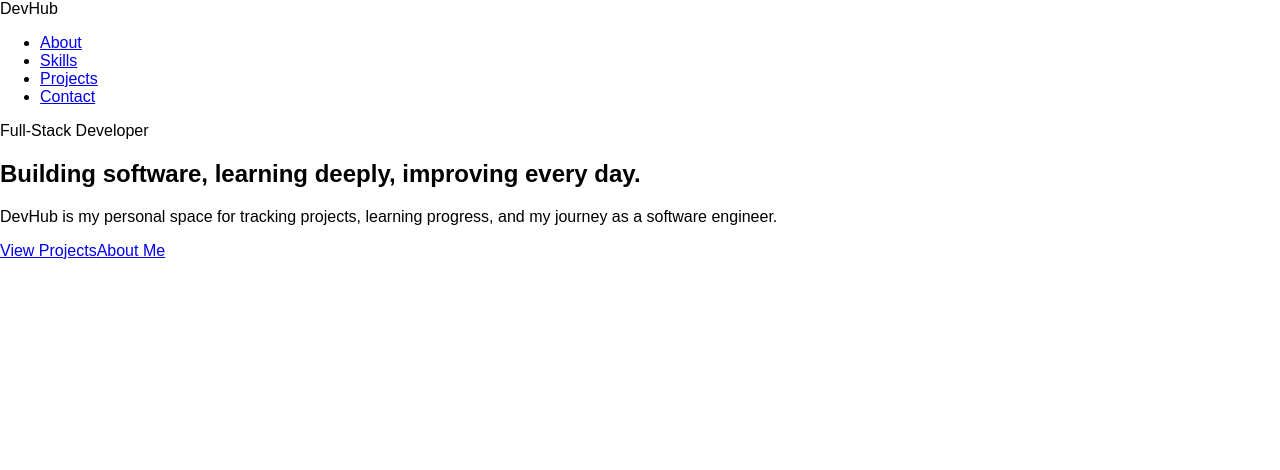
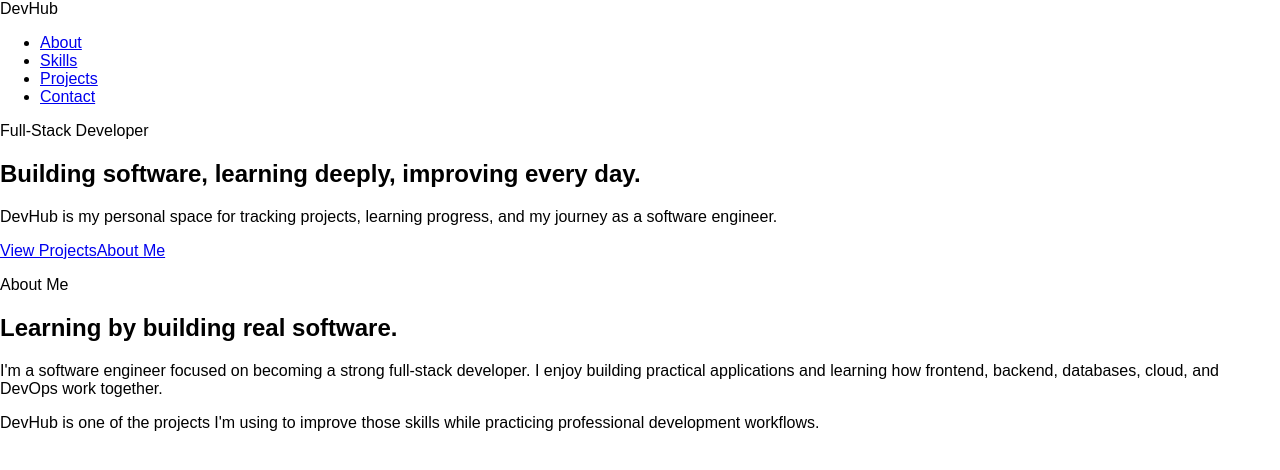
Before and after one commit to rainbow10235456-sudo/DevHub, a React (Vite) app in the folder frontend/: page / in a window 1280 px wide. Shown: the top 470 px of the page. Built offline with nearby package versions, Linux system fonts and the light colour scheme.

Commit message:
feat: add about setion

```diff
--- a/frontend/src/App.css
+++ b/frontend/src/App.css
@@ -35,3 +35,22 @@
   gap: 1rem;
   margin-top: 2rem;
 }
+
+.about {
+  padding: 6rem 2rem;
+}
+
+.about-content {
+  max-width: 800px;
+  margin: 0 auto;
+}
+
+.about h2 {
+  font-size: 2.5rem;
+  margin-bottom: 1.5rem;
+}
+
+.about p {
+  font-size: 1.1rem;
+  line-height: 1.7;
+}
--- a/frontend/src/App.tsx
+++ b/frontend/src/App.tsx
@@ -1,12 +1,15 @@
 import Navbar from './components/Navbar'
 import Hero from './components/Hero'
+import About from './components/About'
 
 function App() {
   return (
     <>
       <Navbar />
+
       <main>
         <Hero />
+        <About />
       </main>
     </>
   )
--- /dev/null
+++ b/frontend/src/components/About.tsx
@@ -0,0 +1,24 @@
+function About() {
+  return (
+    <section id="about" className="about">
+      <div className="about-content">
+        <p className="section-label">About Me</p>
+
+        <h2>Learning by building real software.</h2>
+
+        <p>
+          I'm a software engineer focused on becoming a strong full-stack
+          developer. I enjoy building practical applications and learning how
+          frontend, backend, databases, cloud, and DevOps work together.
+        </p>
+
+        <p>
+          DevHub is one of the projects I'm using to improve those skills while
+          practicing professional development workflows.
+        </p>
+      </div>
+    </section>
+  )
+}
+
+export default About
```
